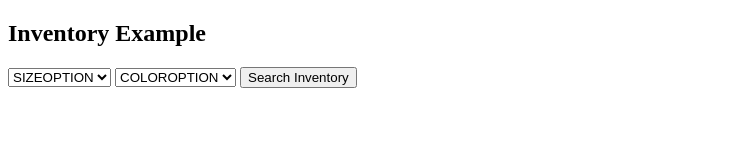
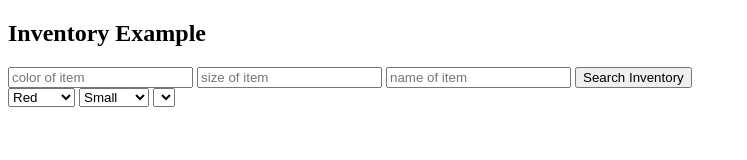
Before and after one commit to jamakyework/doYouHaveThis, a plain HTML site: page index.html in a window 1280 px wide. Shown: the whole page, without its empty margins (0-747 px from the left). Drawn offline with Linux system fonts and the light colour scheme.

Commit message:
first version of assignment

```diff
--- a/index.html
+++ b/index.html
@@ -7,12 +7,31 @@
   </head>
   <body>
     <h2>Inventory Example</h2>
+    <div>
+    <input type="text" id="colorIn" placeholder = "color of item">
+    <input type="text" id="sizeIn" placeholder = "size of item">
+    <input type = "text" id = 'nameIn' placeholder = 'name of item'>
+    <button onclick="searchInventory()">Search Inventory</button>
+  </div>
+  <div>
+    <select id='colorIn'>
+      <option value="Red">Red</option>
+      <option value="Yellow">Yellow</option>
+      <option value="Green">Green</option>
+      <option value="Blue">Blue</option>
+      <option value="Orange">Orange</option>
+      <option value="Purple">Purple</option>
+    </select>
     <select id='sizeIn'>
-      <option>SIZEOPTION</option>
+      <option value="Small">Small</option>
+      <option value="Medium">Medium</option>
+      <option value="Large">Large</option>
     </select>
-    <select id='colorIn'>
-      <option>COLOROPTION</option>
+    <select id='nameIn'>
+      <option value=""></option>
+      <option value=""></option>
+      <option value=""></option>
     </select>
-    <button onclick="searchInventory()">Search Inventory</button>
+    </div>
   </body>
 </html>
```
